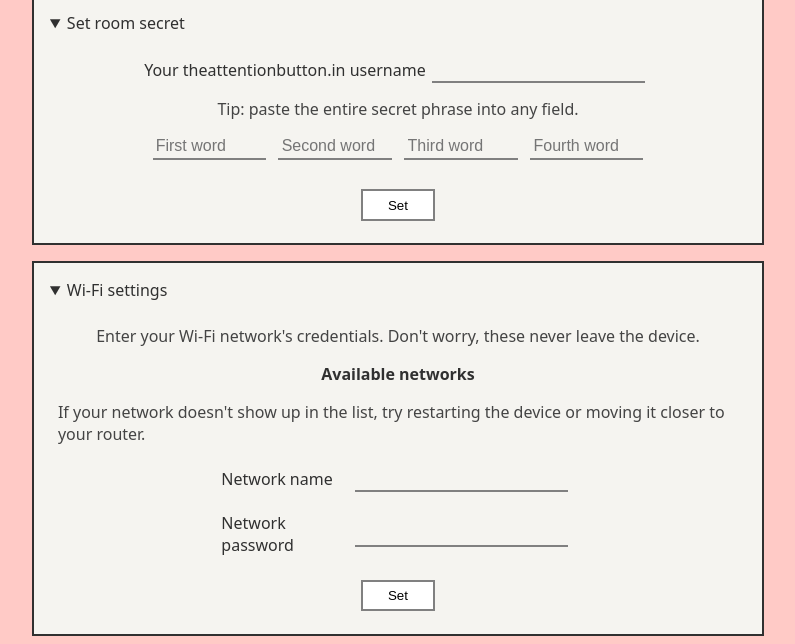
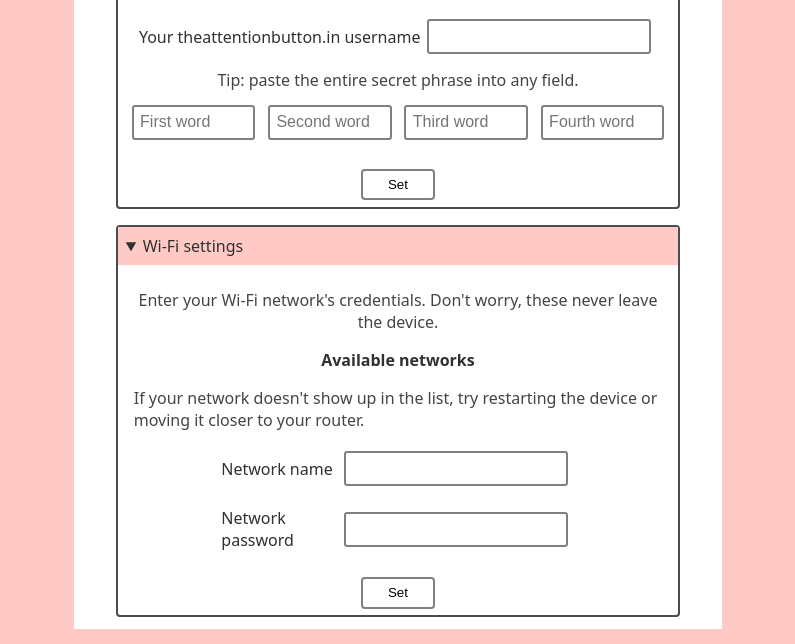
Before and after one commit to theattentionbutton/firmware, a website with bundled scripts: page captive-portal-page/page.html in a window 1280 px wide. Shown: the part 204-848 px from the top of the page, without its empty margins (242-1037 px from the left). Built offline with nearby package versions, Linux system fonts and the light colour scheme; no server answers; what campfire.js, cf-alert would draw is missing.

Commit message:
bring styles inline with website

```diff
--- a/captive-portal-page/style.css
+++ b/captive-portal-page/style.css
@@ -89,39 +89,43 @@
 html {
     background-color: #ffcac6;
     width: 100%;
-    height: 100%;
+    min-height: 100%;
     color: #303030;
     display: flex;
-    align-items: center;
-    flex-direction: column;
+    justify-content: center;
     margin: 0;
     padding: 0;
 }
 
 h1 {
-    margin-bottom: 1rem;
+    margin-bottom: 2rem;
+    font-size: 1.5rem;
+    margin-top: 0.5rem;
 }
 
 body {
-    padding: 1rem;
-    padding-top: 5rem;
-    max-width: 80ch;
+    padding: 0.25rem;
+    max-width: 70ch;
     margin: 0;
     width: calc(100% - 2rem);
     min-height: calc(100vh - 5rem);
     font-family: system-ui, -apple-system, BlinkMacSystemFont, 'Segoe UI', Roboto, Oxygen, Ubuntu, Cantarell, 'Open Sans', 'Helvetica Neue', sans-serif;
+    display: flex;
+    flex-direction: column;
+    align-items: center;
 }
 
-html {
-    padding-bottom: 3rem;
+body>*:not(#alert-mask) {
+    max-width: 85%;
 }
 
 details {
-    border: 2px solid;
+    border: 2px solid #4c4c4c;
     padding: 1rem;
-    margin-top: 1rem;
-    margin-bottom: 1rem;
+    margin-top: 0.5rem;
+    margin-bottom: 0.5rem;
     background-color: #f5f4f0;
+    width: 100%;
 }
 
 details[open] summary {
@@ -129,7 +133,13 @@ details[open] summary {
 }
 
 summary {
+    background-color: #ffcac6;
+    padding: 0.5rem;
+    margin: 0;
+    width: 100%;
+    transform: translateX(-0.5rem);
     cursor: pointer;
+    width: 100%;
 }
 
 input[type=text][id^=secret-token] {
@@ -160,9 +170,9 @@ button:active {
 input[type=text],
 input[type=password] {
     background-color: transparent;
-    border: none;
-    border-bottom: 2px solid gray;
-    padding: 0.2rem;
+    border: 2px solid gray;
+    padding: 0.4rem;
+    border-radius: 0.2rem;
     font-size: 1rem;
 }
 
@@ -261,6 +271,26 @@ aside {
     max-width: 40ch;
 }
 
+body {
+    background-color: white;
+    max-width: 70ch;
+}
+
+details {
+    padding: 0;
+    padding-left: 0.5rem;
+    padding-right: 0.5rem;
+    background-color: transparent;
+}
+
+
+details,
+button,
+input[type=submit],
+input {
+    border-radius: 0.25rem;
+}
+
 @media screen and (max-aspect-ratio: 1/1) {
     #secret-container {
         flex-direction: column;
```
